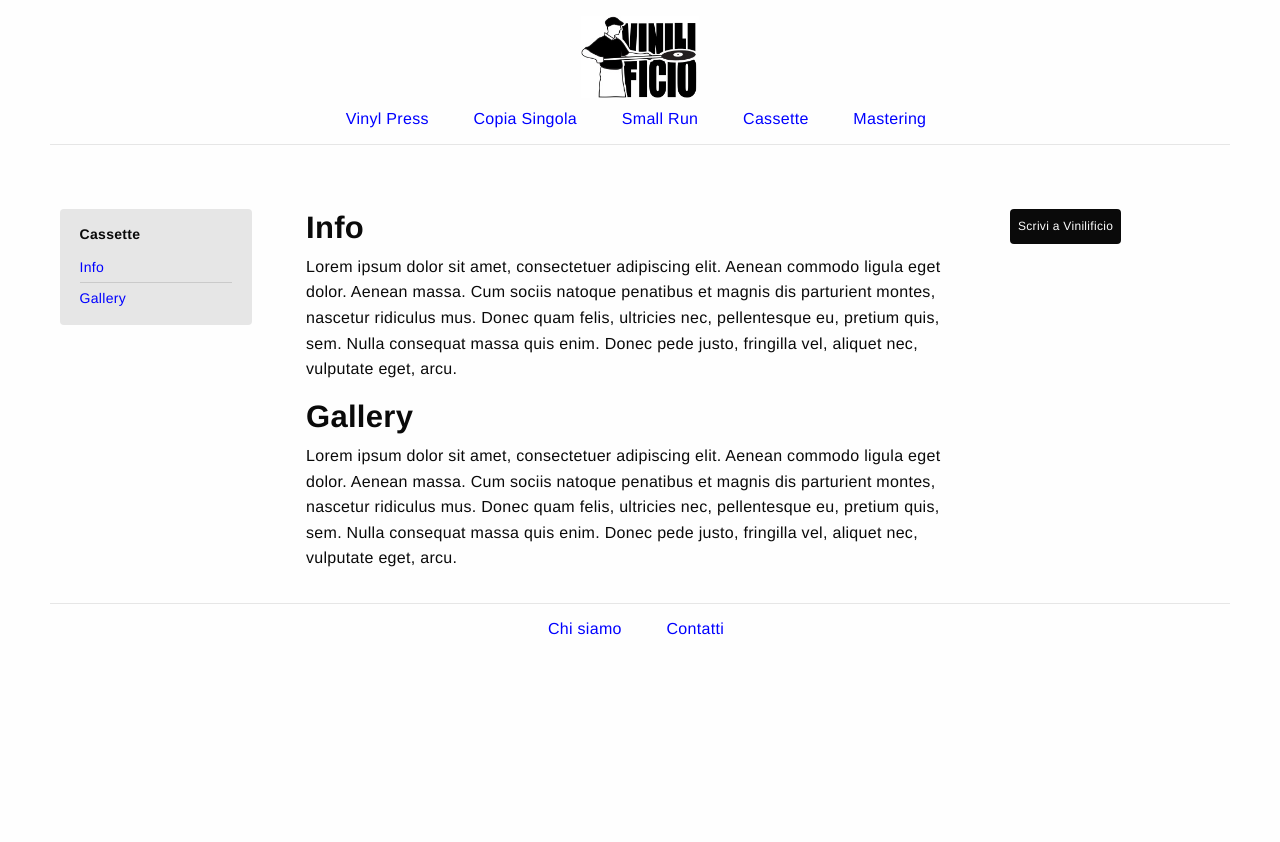
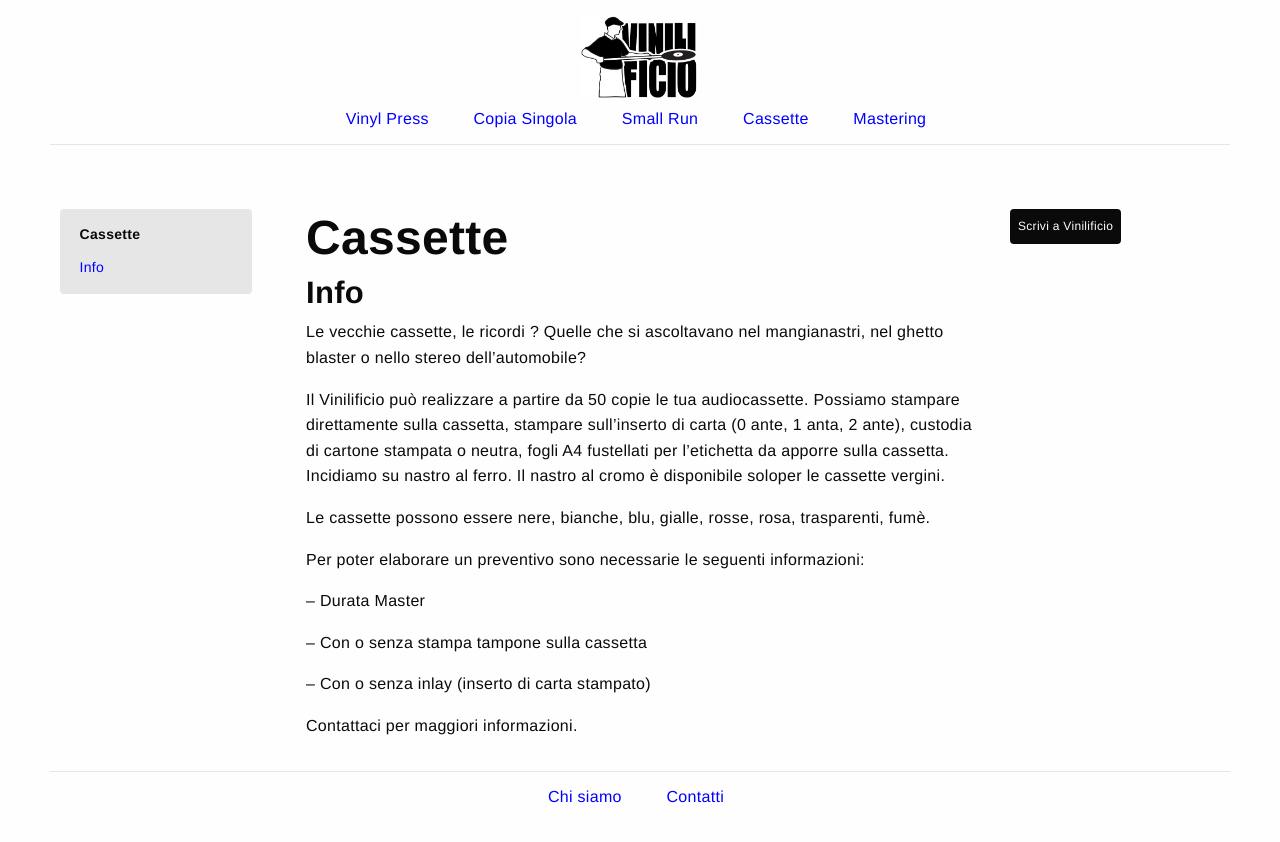
Before and after one commit to Vinilificio/Vinilificio.github.io, a Jekyll site: the page built from _pages/cassette.md, in a window 1280 px wide. Shown: the top 842 px of the page. Built offline with Jekyll 4.4.1, drawn with Linux system fonts in a browser that asks for light colours.

Commit message:
Update cassette.md

```diff
--- a/_pages/cassette.md
+++ b/_pages/cassette.md
@@ -5,16 +5,25 @@
 menu:
   - titolo: Info
     id: info
-  - titolo: Gallery
-    id: gallery
 published: true
 ---
+# Cassette
+
 
 ### Info
 
-Lorem ipsum dolor sit amet, consectetuer adipiscing elit. Aenean commodo ligula eget dolor. Aenean massa. Cum sociis natoque penatibus et magnis dis parturient montes, nascetur ridiculus mus. Donec quam felis, ultricies nec, pellentesque eu, pretium quis, sem. Nulla consequat massa quis enim. Donec pede justo, fringilla vel, aliquet nec, vulputate eget, arcu.
+Le vecchie cassette, le ricordi ? Quelle che si ascoltavano nel mangianastri, nel ghetto blaster  o nello stereo dell’automobile?
 
+Il Vinilificio può realizzare a partire da 50 copie le tua audiocassette. Possiamo stampare direttamente sulla cassetta, stampare sull’inserto di carta (0 ante, 1 anta, 2 ante), custodia di cartone stampata o neutra, fogli A4 fustellati per l'etichetta da apporre sulla cassetta. Incidiamo su nastro al ferro. Il nastro al cromo è disponibile soloper le cassette vergini.
 
-### Gallery
+Le cassette possono essere nere, bianche, blu, gialle, rosse, rosa, trasparenti, fumè.
 
-Lorem ipsum dolor sit amet, consectetuer adipiscing elit. Aenean commodo ligula eget dolor. Aenean massa. Cum sociis natoque penatibus et magnis dis parturient montes, nascetur ridiculus mus. Donec quam felis, ultricies nec, pellentesque eu, pretium quis, sem. Nulla consequat massa quis enim. Donec pede justo, fringilla vel, aliquet nec, vulputate eget, arcu.
+Per poter elaborare un preventivo sono necessarie le seguenti informazioni:
+
+– Durata Master
+
+– Con o senza stampa tampone sulla cassetta
+
+– Con o senza inlay (inserto di carta stampato)
+
+Contattaci per maggiori informazioni.
```
